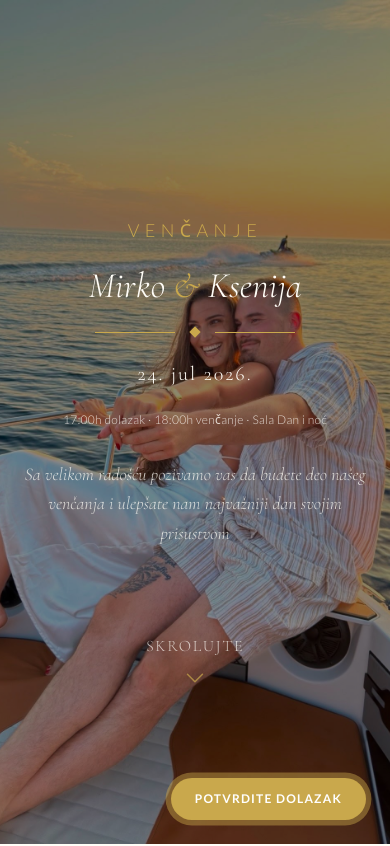
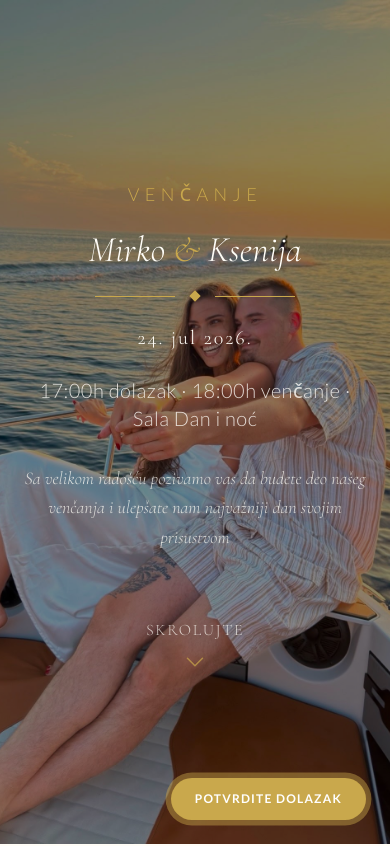
Before and after one commit to bojan10294/komi, a React (Vite) app: page / in a window 390 px wide. Shown: the top 846 px of the page. Built offline with nearby package versions, Linux system fonts and the light colour scheme.

Commit message:
hero fix

```diff
--- a/src/components/Hero/Hero.tsx
+++ b/src/components/Hero/Hero.tsx
@@ -7,7 +7,7 @@ export default function Hero() {
       className={`relative flex min-h-screen items-center justify-center ${styles.hero}`}
     >
       {/* Main Content */}
-      <div className="relative z-10 flex flex-col items-center gap-6 px-6 text-center max-md:pb-20">
+      <div className="relative z-10 flex flex-col items-center gap-6 px-6 text-center max-md:pb-28">
         <p
           className="text-lg font-light uppercase tracking-[0.3em]"
           style={{ color: 'var(--color-primary)' }}
@@ -43,14 +43,14 @@ export default function Hero() {
         </p>
 
         <p
-          className="text-xs font-light tracking-wide md:text-xl md:tracking-[0.2em]"
+          className="text-xl font-light tracking-wide md:text-xl md:tracking-[0.2em]"
           style={{ color: 'rgba(255, 253, 247, 0.8)' }}
         >
           {WEDDING.arrivalTime} dolazak · {WEDDING.ceremonyTime} venčanje · {WEDDING.venueName}
         </p>
 
         <p
-          className="mt-2 max-w-md text-lg font-light leading-relaxed md:text-2xl"
+          className="mt-2 max-w-md text-lg font-light leading-relaxed md:text-3xl"
           style={{ color: 'rgba(255, 253, 247, 0.75)', fontFamily: 'var(--font-display)', fontStyle: 'italic' }}
         >
           {WEDDING.invitationText}
@@ -58,7 +58,7 @@ export default function Hero() {
       </div>
 
       {/* Scroll Indicator */}
-      <div className="absolute bottom-36 left-1/2 z-10 -translate-x-1/2 flex flex-col items-center gap-2 animate-bounce">
+      <div className="absolute bottom-40 left-1/2 z-10 -translate-x-1/2 flex flex-col items-center gap-2 animate-bounce">
         <span
           className="font-light tracking-widest uppercase opacity-70"
           style={{ color: '#fffdf7', fontFamily: 'var(--font-display)' }}
```
